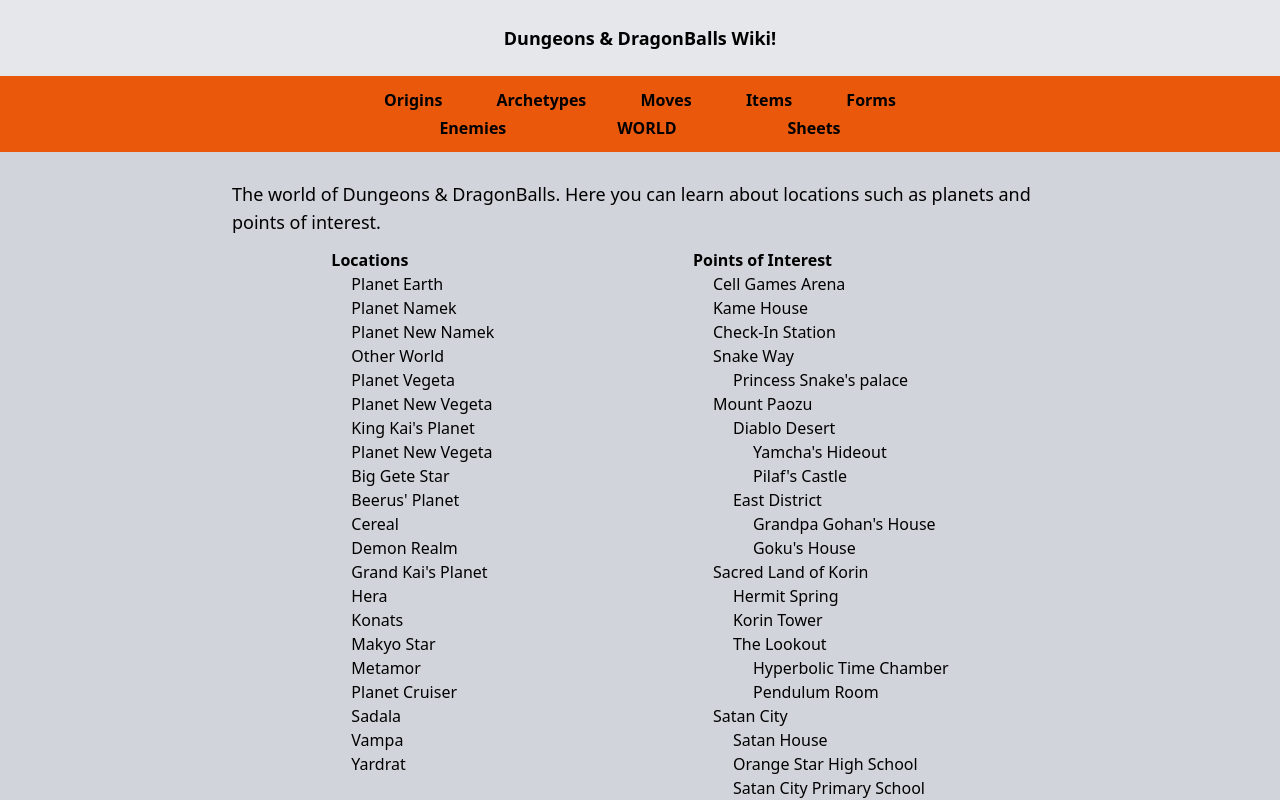
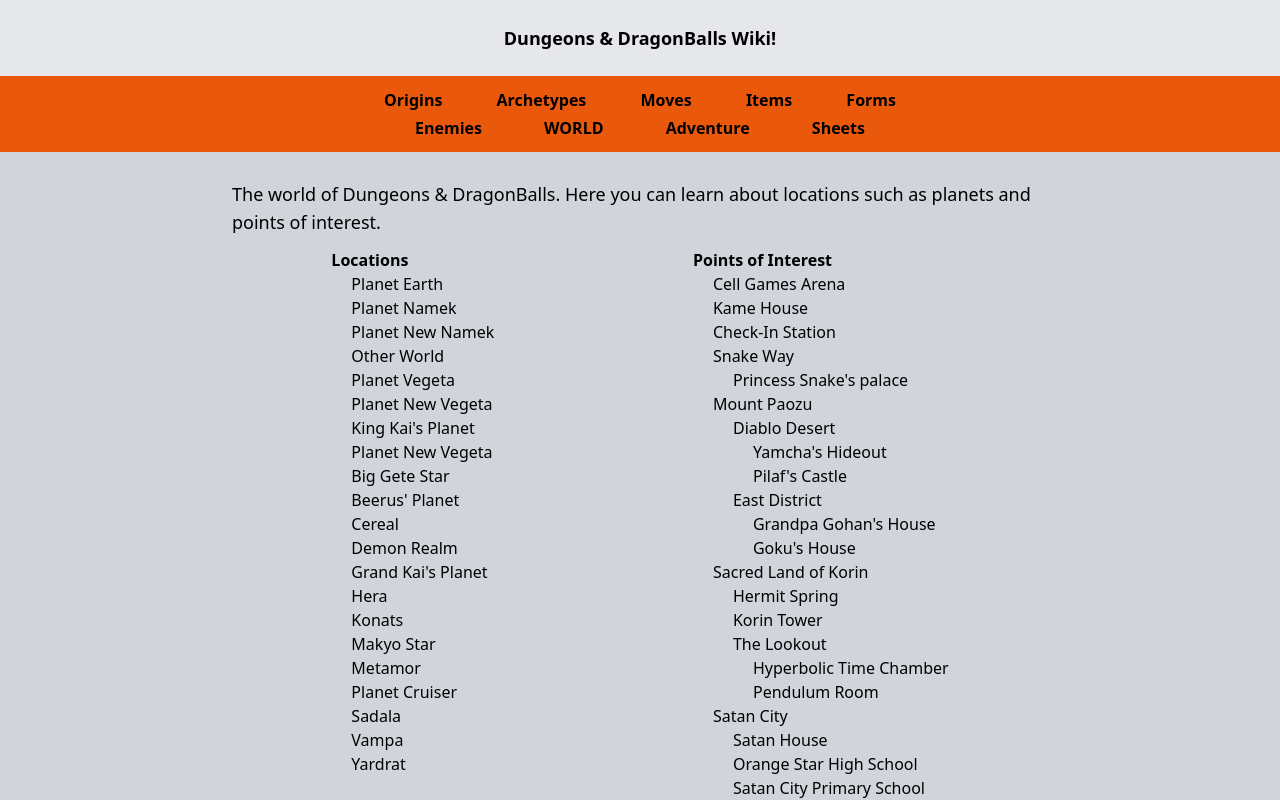
Before and after one commit to KylePep/ddbwiki, a Next.js app: page /world in a window 1280 px wide. Shown: the top 800 px of the page. Built offline with nearby package versions, Linux system fonts and the light colour scheme.

Commit message:
Created Nav Link for adventure page

```diff
--- a/app/nav/Nav.tsx
+++ b/app/nav/Nav.tsx
@@ -26,6 +26,7 @@ export default function Nav() {
         <div className='flex justify-around'>
           <Link href={"/enemies"}>{pathName !=="/enemies" ? `Enemies` : `ENEMIES`}</Link>
           <Link href={"/world"}>{pathName !== "/world" ? `World` : `WORLD`}</Link>
+          <Link href={"/adventure"}>{pathName !== "/adventure" ? `Adventure` : `ADVENTURE`}</Link>
           <Link href={"/sheet"}>{pathName !== "/sheet" ? `Sheets` : `SHEETS`}</Link>
         </div>
       </div>
```
